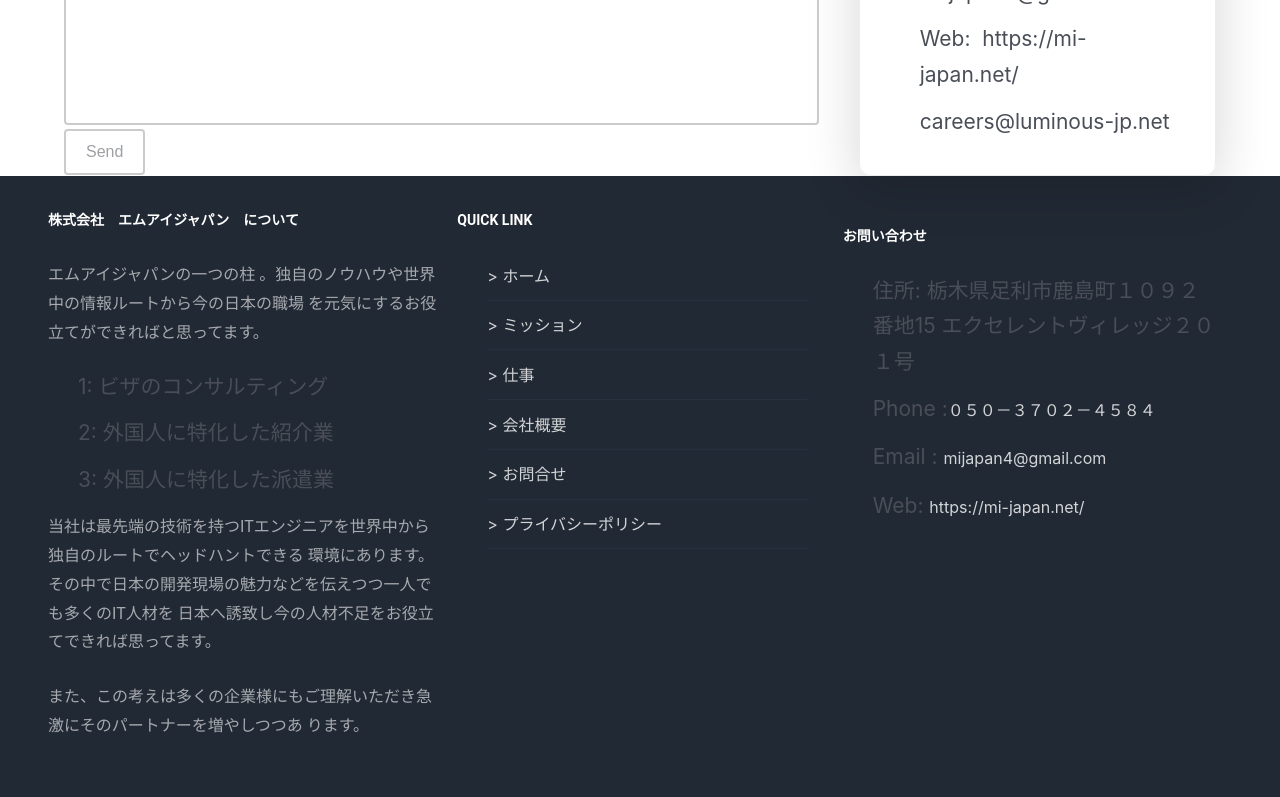
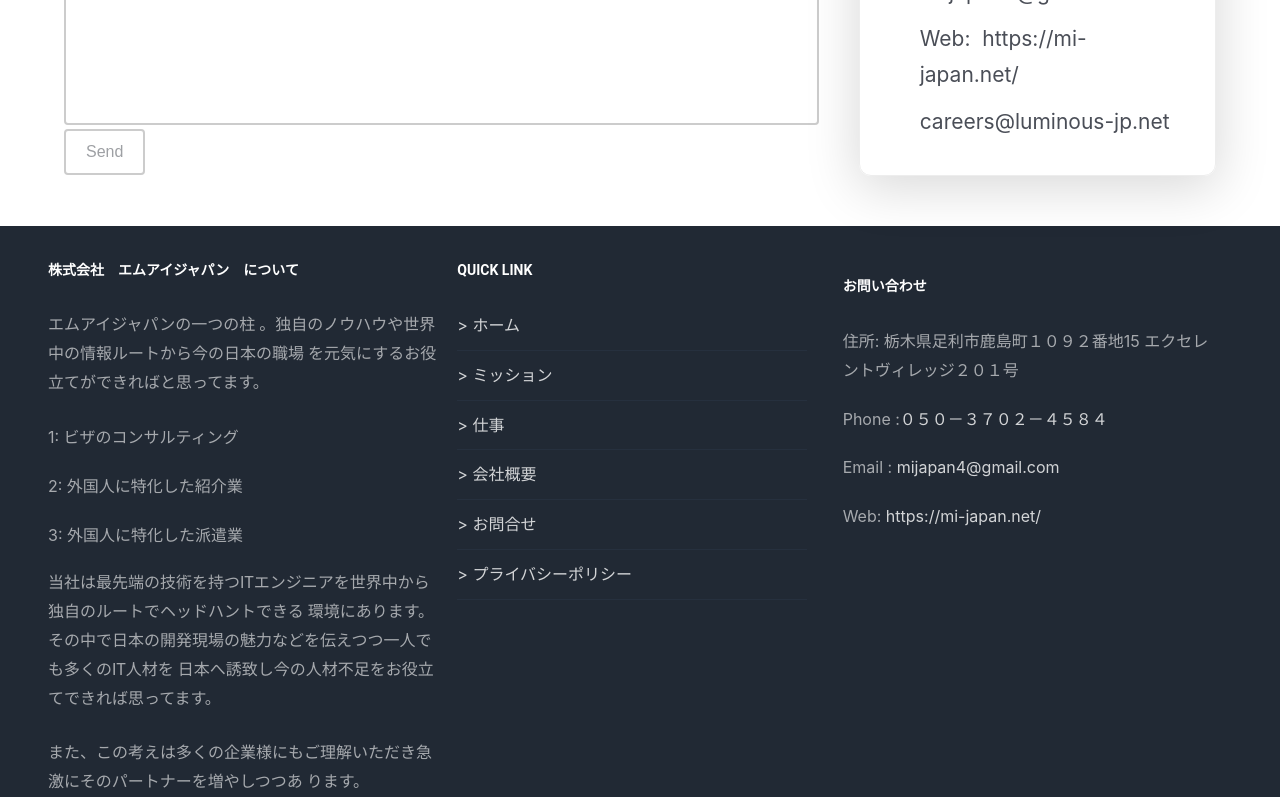
Before and after one commit to programmersajeeb/japanese_project_1, a React (Create React App) app: page / in a window 1280 px wide. Shown: the part 4104-4901 px from the top of the page. Built offline with nearby package versions, Linux system fonts and the light colour scheme.

Commit message:
something update

```diff
--- a/src/assets/css/ContactArea.module.css
+++ b/src/assets/css/ContactArea.module.css
@@ -58,11 +58,11 @@
   width: min-content;
   cursor: pointer;
 }
-ul {
+.contactUl {
   margin: 10px 0 0;
   padding-left: 30px !important;
 }
-ul > li {
+.contactUl > li {
   font-size: 21px !important;
   line-height: 35.7px !important;
   color: var(--tuna);
--- a/src/assets/css/Footer.module.css
+++ b/src/assets/css/Footer.module.css
@@ -28,12 +28,12 @@
   border-bottom: 1px solid var(--ebony-clay);
 }
 .link{
-  color: var(--fuchsia2);
+  color: var(--fuchsia2) !important;
   font-size: 16px !important;
   transition: 0.2s;
 }
 .link:hover{
-  color: var(--green);
+  color: var(--green) !important;
 }
 .footerSocial > a{
   font-size: 16px;
--- a/src/components/home/contactArea/ContactForm/ContactForm.js
+++ b/src/components/home/contactArea/ContactForm/ContactForm.js
@@ -19,7 +19,7 @@
         })
 }
   return (
-    <Box sx={{marginTop:'50px'}}>
+    <Box sx={{margin:'50px 0'}}>
       <Grid container spacing={5}>
         <Grid item xs={12} sm={12} md={8} xl={8}>
           <Box>
@@ -98,7 +98,7 @@
             </Typography>
           </Box>
           <Box>
-            <ul>
+            <ul className={styles.contactUl}>
               <li><span>Email address:</span>	&nbsp;<a className={styles.link} href="mailto:mijapan4@gmail.com">mijapan4@gmail.com</a></li>
               <li><span>Web:</span>	&nbsp;<Link to='/' className={styles.link}>https://mi-japan.net/ </Link></li>
               <li>careers@luminous-jp.net</li>
```
